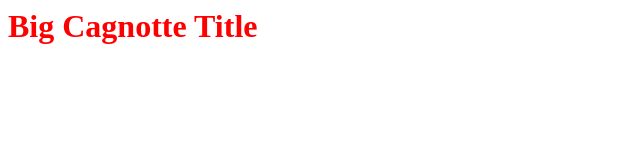
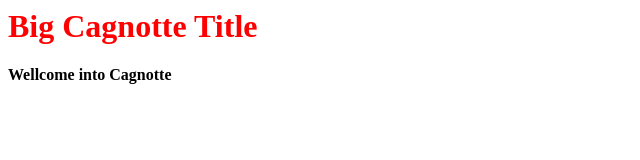
Before and after one commit to Guki66/Genesis, a plain HTML site: page index.html in a window 1280 px wide. Shown: the whole page, without its empty margins (0-640 px from the left). Drawn offline with Linux system fonts and the light colour scheme.

Commit message:
Add body msg

```diff
--- a/index.html
+++ b/index.html
@@ -5,5 +5,6 @@
 	</head>
 <body>
 	<h1>Big Cagnotte Title</h1>
+	<h4>Wellcome into Cagnotte</h4>
 </body>
 </html>
```
